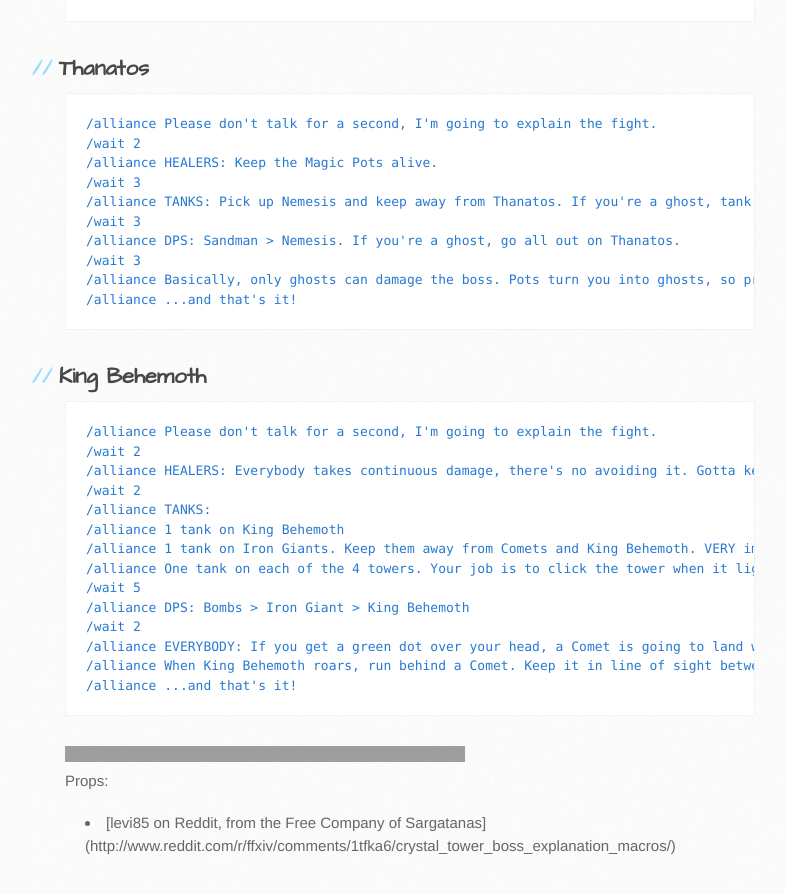
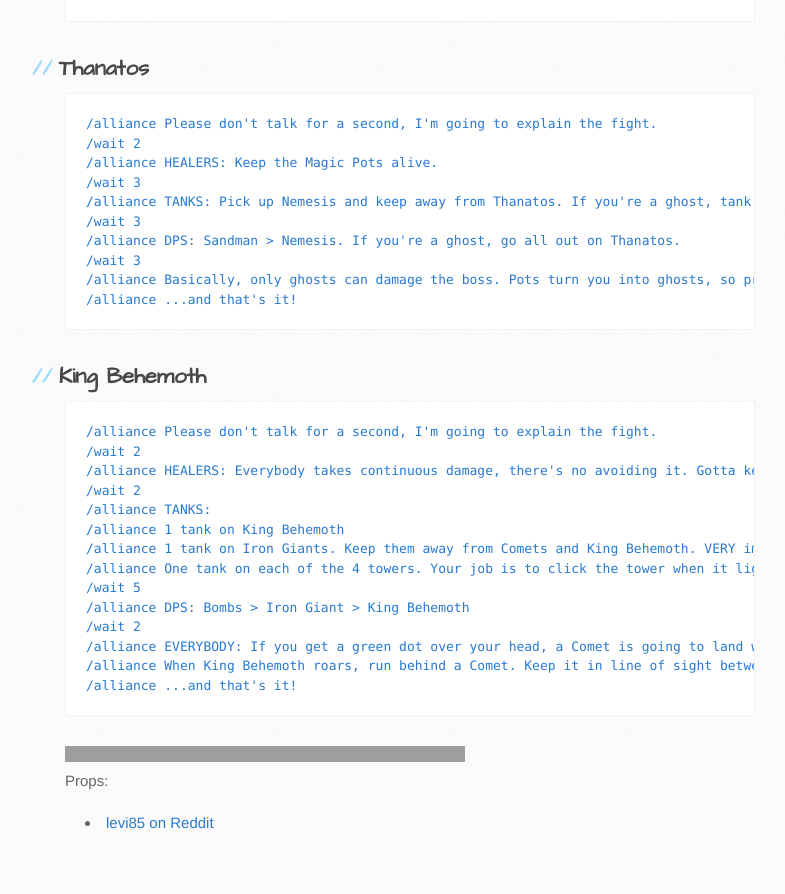
Before and after one commit to mintindeed/ffxiv-boss-macros, a Jekyll site: the page built from crystal-tower/labyrinth-of-the-ancients.md, in a window 1280 px wide and 900 px high, scrolled down 742 px, cut to the strip 0-894 px from the top of the window. Shown: the whole strip, without its empty margins (105-890 px from the left). Built offline with Jekyll 4.4.1, drawn with Linux system fonts in a browser that asks for light colours; grey boxes are pictures that could not be loaded.

Commit message:
Fixing formatting

```diff
--- a/crystal-tower/labyrinth-of-the-ancients.md
+++ b/crystal-tower/labyrinth-of-the-ancients.md
@@ -55,4 +55,4 @@ subtitle: Crystal Tower | CT / LOTA
 
 Props:
 
-* [levi85 on Reddit, from the Free Company <RELIC> of Sargatanas](http://www.reddit.com/r/ffxiv/comments/1tfka6/crystal_tower_boss_explanation_macros/)
+* [levi85 on Reddit](http://www.reddit.com/r/ffxiv/comments/1tfka6/crystal_tower_boss_explanation_macros/)
```
